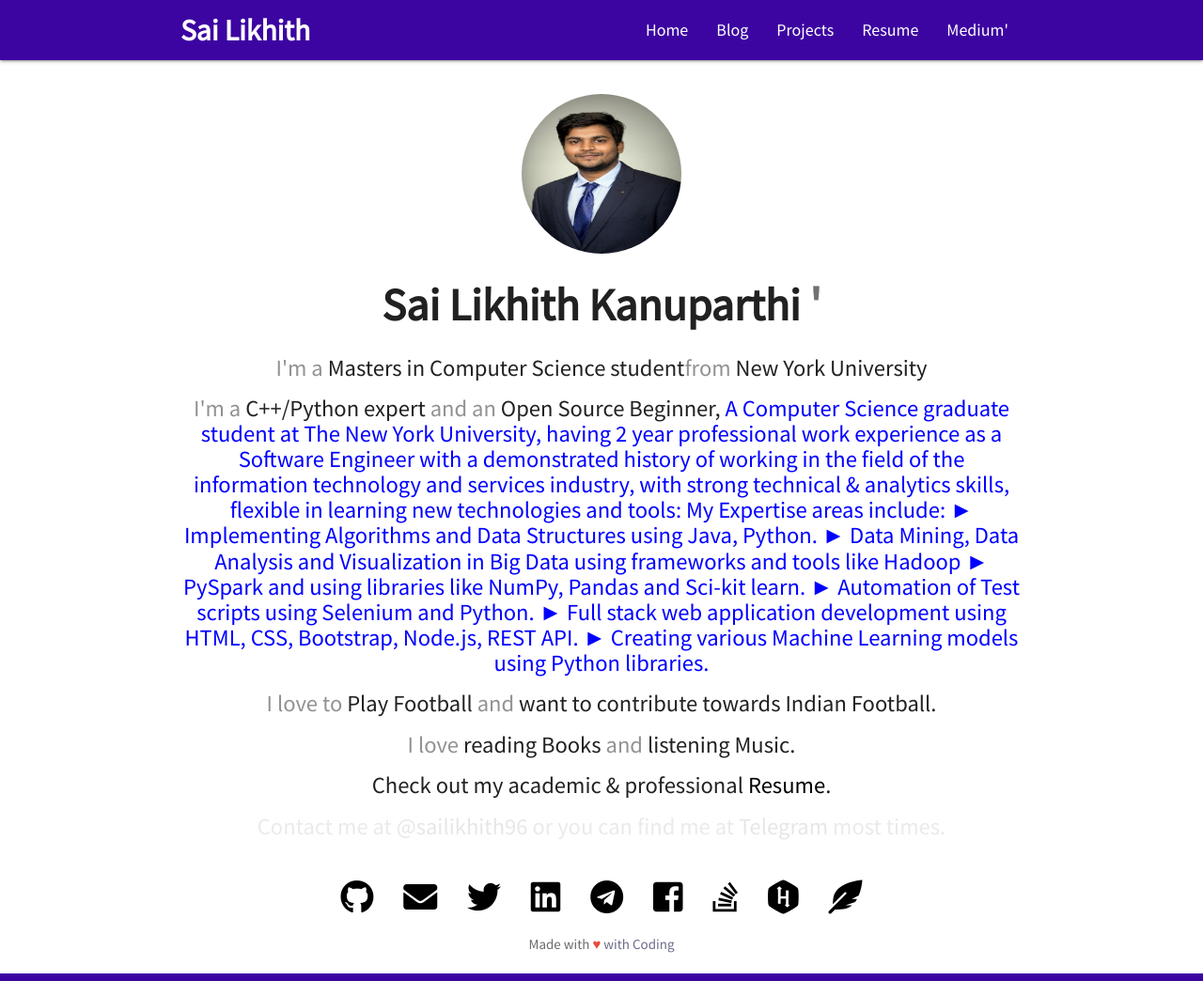
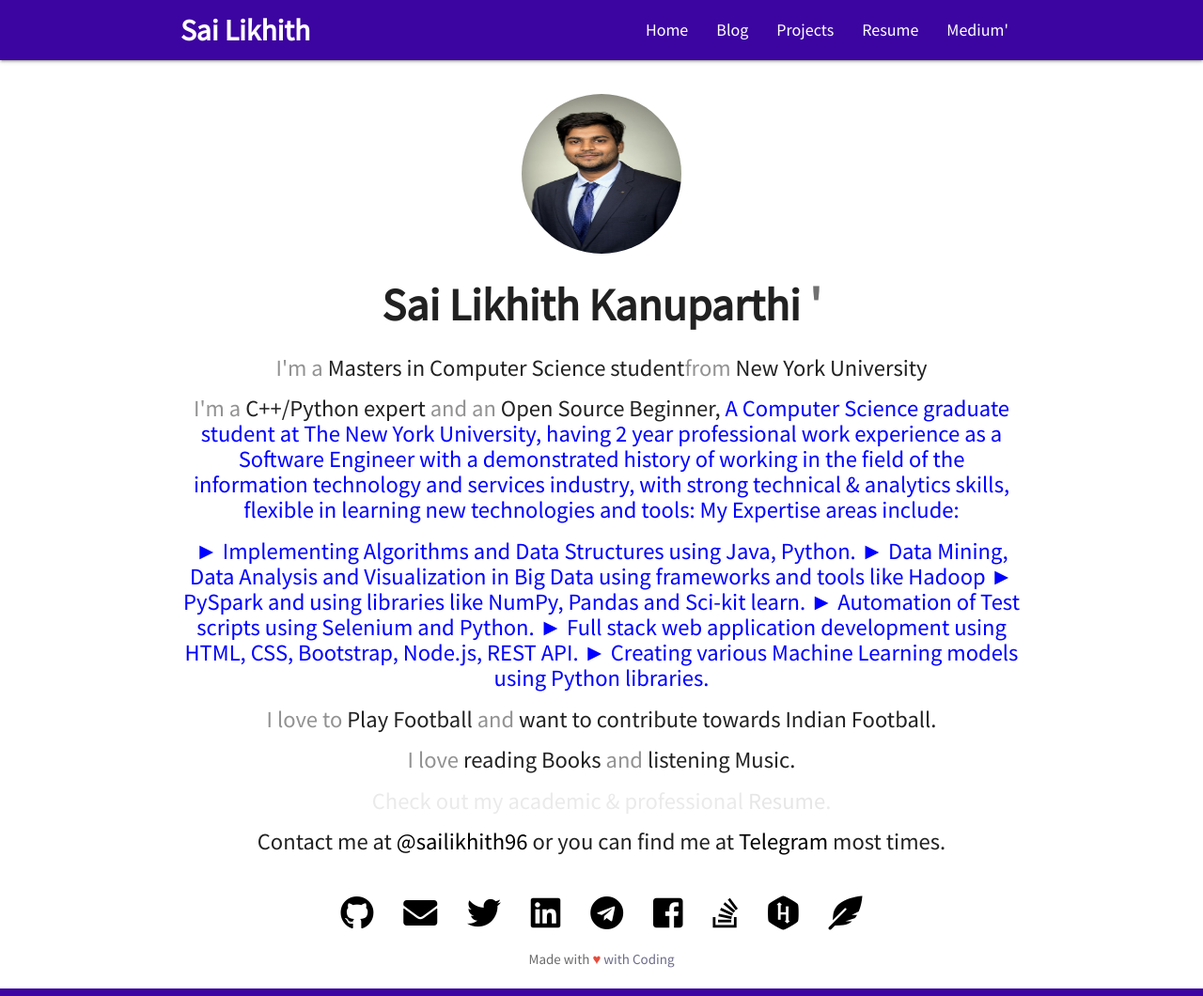
Before and after one commit to SaiLikhith7/Mywebsite, a Jekyll site: the page built from index.html, in a window 1280 px wide. Shown: the whole page at 94% size. Built offline with Jekyll 4.4.1, drawn with Linux system fonts in a browser that asks for light colours; nearby versions of some CDN libraries.

Commit message:
Update index.html

```diff
--- a/index.html
+++ b/index.html
@@ -29,6 +29,8 @@
       <span style="color:#0000ff;">
        A Computer Science graduate student at The New York University, having 2 year professional work experience as a Software Engineer with a demonstrated history of working in the field of the information technology and services industry, with strong technical & analytics skills, flexible in learning new technologies and tools: <span style = "color: #0000ff;">
         My Expertise areas include: </span>
+        </h5>
+      <h5 id= "test3">
       <span style="color:#0000ff;"> ► Implementing Algorithms and Data Structures using Java, Python. </span>
       <span style="color:#0000ff;"> ► Data Mining, Data Analysis and Visualization in Big Data using frameworks and tools like Hadoop</span>
       <span style="color:#0000ff;"> ► PySpark and using libraries like NumPy, Pandas and Sci-kit learn.</span>
@@ -37,18 +39,18 @@
       <span style="color:#0000ff;"> ► Creating various Machine Learning models using Python libraries. </span>
     </h5>
 
-    <h5 id="test3">
+    <h5 id="test4">
       <span style="color:#929292;">I love to</span> Play Football
       <span style="color:#929292;">and</span> want to contribute towards Indian
       Football.
     </h5>
 
-    <h5 id="test4">
+    <h5 id="test5">
       <span style="color:#929292;">I love</span> reading Books
       <span style="color:#929292;">and</span> listening Music.
     </h5>
 
-    <h5 id="test5">
+    <h5 id="test6">
       Check out my academic &amp; professional
       <span class="hov"
         ><a href="{{ site.baseurl }}resume.html" target="_blank"
@@ -57,7 +59,7 @@
       >.
     </h5>
 
-    <h5 id="test6">
+    <h5 id="test7">
       Contact me at
       <span class="hov"
         ><a href="http://twitter.com/{{ site.twitter }}" target="_blank"
```
